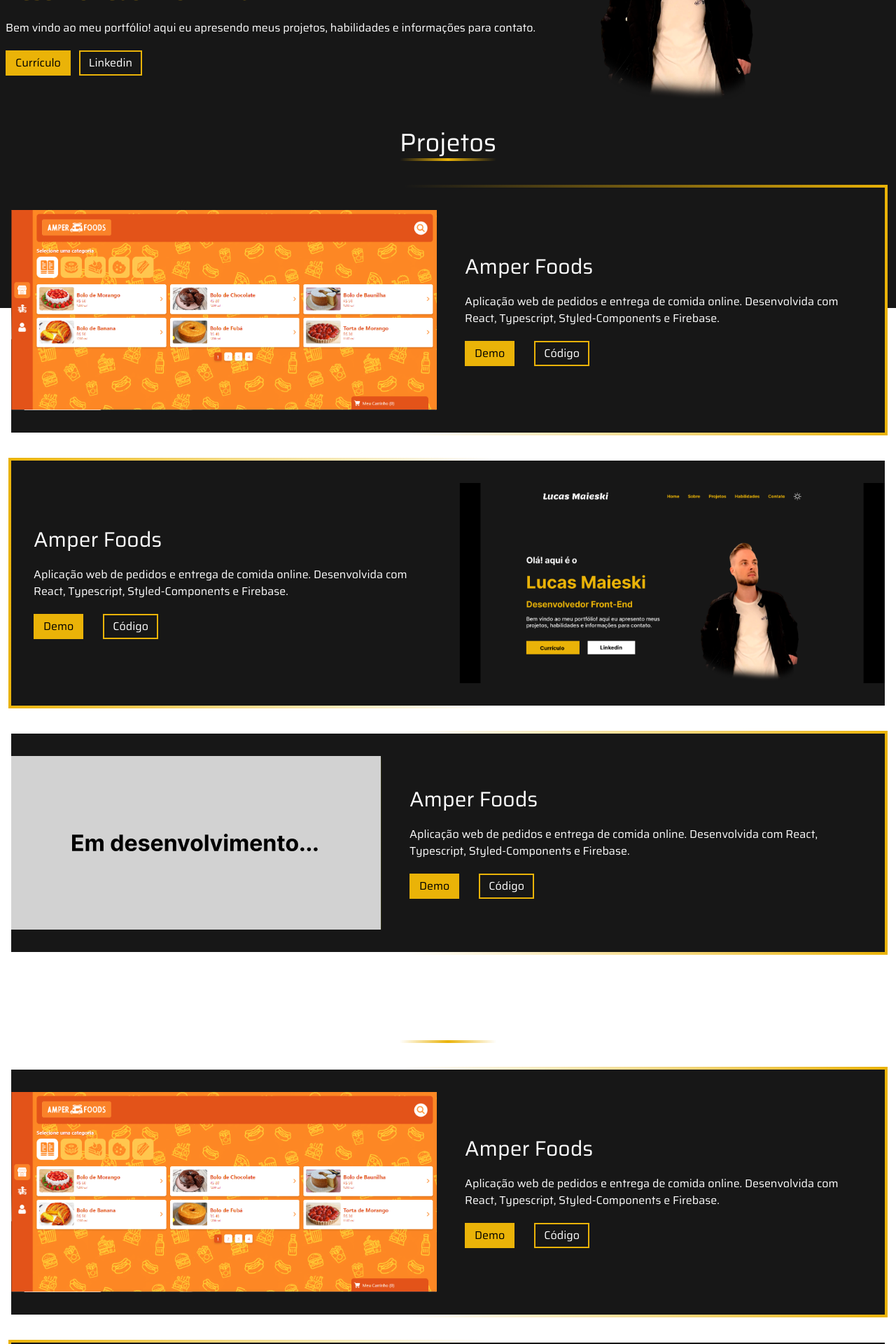
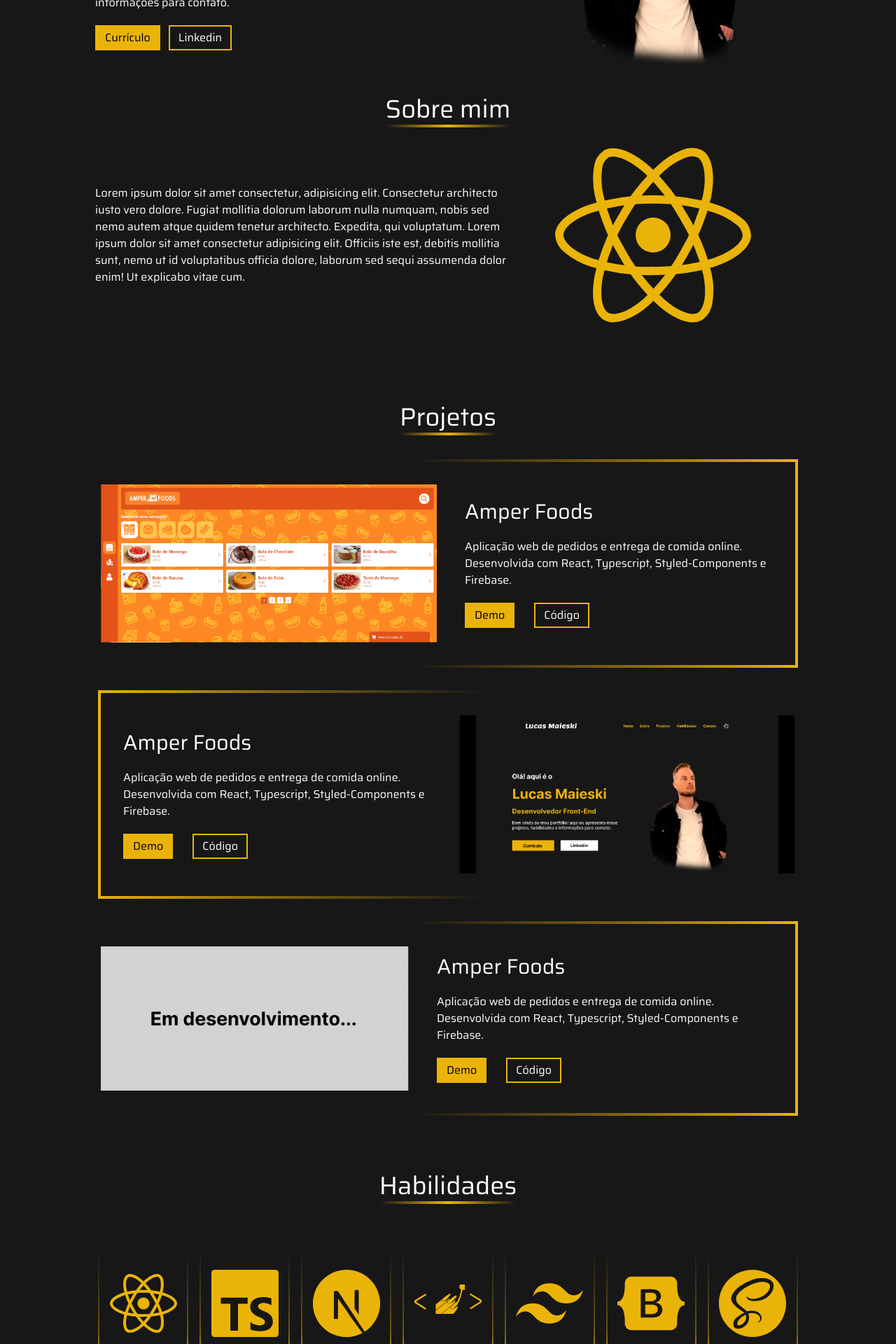
Before and after one commit to lucasgmaieski/Portfolio, a React (Vite) app: page / in a window 1280 px wide. Shown: the part 360-2280 px from the top of the page at 70% size. Built offline with nearby package versions, Linux system fonts and the light colour scheme.

Commit message:
juste no botão de voltar ao topo

```diff
--- a/src/App.tsx
+++ b/src/App.tsx
@@ -1,25 +1,54 @@
 import "./global.css";
-import { useState } from 'react'
+import { useEffect, useState } from 'react'
 import { Header } from './components/Header'
 import { Presentation } from "./components/Presentation";
 import { Projects } from "./components/Projects";
+import { About } from "./components/About";
+import { Skills } from "./components/Skills";
+import { Contact } from "./components/Contact";
+import { Link } from "react-scroll";
+import { BsArrowUpCircle } from "react-icons/bs";
 
 function App() {
-  const [count, setCount] = useState(0)
+  const [isVisible, setIsVisible] = useState(false);
+
+  const handleScroll = () => {
+    if(window.scrollY > 200) {
+      setIsVisible(true);
+    } else {
+      setIsVisible(false);
+    }
+  };
+
+  useEffect(()=> {
+    window.addEventListener('scroll', handleScroll);
+    return () => {
+      window.removeEventListener('scroll', handleScroll);
+    }
+  }, [])
 
   return (
-    <div className="h-screen w-full bg-primarylight text-black dark:bg-primarydark dark:text-white relative">
+    <div className="w-full bg-primarylight text-black dark:bg-primarydark dark:text-white relative" id="topo">
       <Header />
 
-      <main className="h-full pt-24">
-        <h1 className="text-5xl font-bold underline">
-          Hello world!
-        </h1>
+      <main className="h-fit pt-24 max-w-5xl m-auto">
+
         <Presentation />
+        <About />
         <Projects />
-        <Projects />
+        <Skills />
+        <Contact />
+        {isVisible &&
+          <Link to="topo" smooth={true} duration={1000} spy={true} spyThrottle={500} offset={-70} tabIndex={0} className=""><BsArrowUpCircle className="fixed bottom-6 text-themecolor-500 right-3 w-[36px] h-[36px] mx-2 my-1 rounded-full bg-primarylight dark:bg-primarydark shadow-primarydark dark:shadow-primarylight animate-bounce hidden md:block"/></Link>
+        }
+
       </main>
-
+      <footer className="text-center">
+        <div className="max-w-[130px] m-auto">
+          <img src="./src/assets/lgm-logo-tp.png" alt="Logotipo Lucas Maieski" />
+        </div>
+        <p>Lucas Maieski &copy; 2023 - Todos os direitos reservados.</p>
+      </footer>
     </div>
   )
 }
--- a/src/components/Header.tsx
+++ b/src/components/Header.tsx
@@ -16,7 +16,7 @@
     };
 
     return (
-        <header id="topo" className=" w-full py-2 px-2 border-b-2 border-themecolor-500/10 items-center bg-gradient-to-b from-primarylight via-primarylight to-primarylight/95  dark:bg-gradient-to-b dark:from-primarydark dark:via-primarydark dark:to-primarydark/95 fixed">
+        <header id="topo" className="w-full py-2 px-2 z-10 border-b-2 border-themecolor-500/10 items-center bg-gradient-to-b from-primarylight via-primarylight to-primarylight/95  dark:bg-gradient-to-b dark:from-primarydark dark:via-primarydark dark:to-primarydark/95 fixed">
             <div className="flex justify-between max-w-5xl m-auto">
                 <div className="max-w-[100px]">
                     <img src="./src/assets/lgm-logo-tp.png" alt="logo" tabIndex={0}/>
@@ -24,19 +24,19 @@
                 <nav className="flex flex-row gap-8 items-center">
                     <ul className="gap-8 text-black  dark:text-white font-semibold hidden md:flex">
                         <li className="hover:text-themecolor-500">
-                            <Link to="presentation" smooth={true} duration={500} className="cursor-pointer" tabIndex={0}>Home</Link>
+                            <Link to="presentation" smooth={true} duration={1000} className="cursor-pointer" tabIndex={0}>Home</Link>
                         </li>
                         <li className="hover:text-themecolor-500">
-                            <Link to="sobre" smooth={true} duration={500} className="cursor-pointer" tabIndex={0}>Sobre</Link>
+                            <Link to="sobre" smooth={true} duration={1000} className="cursor-pointer" tabIndex={0}>Sobre</Link>
                         </li>
                         <li className="hover:text-themecolor-500">
-                            <Link to="projects" smooth={true} duration={500} className="cursor-pointer" tabIndex={0}>Projetos</Link>
+                            <Link to="projects" smooth={true} duration={1000} className="cursor-pointer" tabIndex={0}>Projetos</Link>
                         </li>
                         <li className="hover:text-themecolor-500">
-                            <Link to="habilidades" smooth={true} duration={500} className="cursor-pointer" tabIndex={0}>Habilidades</Link>
+                            <Link to="habilidades" smooth={true} duration={1000} className="cursor-pointer" tabIndex={0}>Habilidades</Link>
                         </li>
                         <li className="hover:text-themecolor-500">
-                            <Link to="contato" smooth={true} duration={500} className="cursor-pointer" tabIndex={0}>Contato</Link>
+                            <Link to="contato" smooth={true} duration={1000} className="cursor-pointer" tabIndex={0}>Contato</Link>
                         </li>
                     </ul>
                     <div>
@@ -47,22 +47,22 @@
                     <div className= {`bg-gradient-to-r from-themecolor-500 via-themecolor-500/50 to-themecolor-500/10 fixed top-1/2 -translate-y-1/2 md:hidden flex items-center justify-center ${isMenuOpen ? 'right-0' : '-right-11'}`} >
                         <ul className={`text-themecolor-500 font-semibold flex flex-col my-1 bg-primarylight/80 dark:bg-primarydark/80 ${isMenuOpen ? 'ml-1' : 'ml-2'}`}>
                             <li className="opacity-90 hover:opacity-100 hover:text-themecolor-400" title="Home">
-                                <Link to="presentation" smooth={true} duration={500} tabIndex={0}><AiFillHome className="w-[28px] h-[28px] mx-2 my-1"/> </Link>
+                                <Link to="presentation" smooth={true} duration={1000} tabIndex={0}><AiFillHome className="w-[28px] h-[28px] mx-2 my-1"/> </Link>
                             </li>
                             <li className="opacity-90 hover:opacity-100 hover:text-themecolor-400">
-                                <Link to="sobre" smooth={true} duration={500} tabIndex={0}><BsFillPersonLinesFill className="w-[28px] h-[28px] mx-2 my-1"/></Link>
+                                <Link to="sobre" smooth={true} duration={1000} tabIndex={0}><BsFillPersonLinesFill className="w-[28px] h-[28px] mx-2 my-1"/></Link>
                             </li>
                             <li className="opacity-90 hover:opacity-100 hover:text-themecolor-400">
-                                <Link to="projects" smooth={true} duration={500} tabIndex={0}><PiProjectorScreenChartDuotone className="w-[28px] h-[28px] mx-2 my-1"/></Link>
+                                <Link to="projects" smooth={true} duration={1000} tabIndex={0}><PiProjectorScreenChartDuotone className="w-[28px] h-[28px] mx-2 my-1"/></Link>
                             </li>
                             <li className="opacity-90 hover:opacity-100 hover:text-themecolor-400">
-                                <Link to="habilidades" smooth={true} duration={500} tabIndex={0}><PiListChecksBold className="w-[28px] h-[28px] mx-2 my-1"/></Link>
+                                <Link to="habilidades" smooth={true} duration={1000} tabIndex={0}><PiListChecksBold className="w-[28px] h-[28px] mx-2 my-1"/></Link>
                             </li>
                             <li className="opacity-90 hover:opacity-100 hover:text-themecolor-400">
-                                <Link to="contato" smooth={true} duration={500} tabIndex={0}><MdEmail className="w-[28px] h-[28px] mx-2 my-1"/></Link>
+                                <Link to="contato" smooth={true} duration={1000} tabIndex={0}><MdEmail className="w-[28px] h-[28px] mx-2 my-1"/></Link>
                             </li>
                             <li className="opacity-90 hover:opacity-100 hover:text-themecolor-400">
-                                <Link to="topo" smooth={true} duration={500} tabIndex={0}><BsArrowUpCircle className="w-[28px] h-[28px] mx-2 my-1"/></Link>
+                                <Link to="topo" smooth={true} duration={1000} tabIndex={0}><BsArrowUpCircle className="w-[28px] h-[28px] mx-2 my-1"/></Link>
                             </li>
                         </ul>
                     </div>
--- a/src/data/ListSkills.ts
+++ b/src/data/ListSkills.ts
@@ -1,63 +1,63 @@
 export const ListSkills = [
     {
         name: 'React',
-        path: '/src/assets/reactjs.svg'
+        icon: 'FaReact'
     },
     {
         name: 'Typescript',
-        path: '/src/assets/typescript.png'
+        icon: 'SiTypescript'
     },
     {
         name: 'Next Js',
-        path: '/src/assets/nextjs.svg'
+        icon: 'SiNextdotjs'
     },
     {
-        name: 'Styled-Components',
-        path: '/src/assets/styled-components.svg'
+        name: 'Styled Components',
+        icon: 'SiStyledcomponents'
     },
     {
         name: 'Tailwindcss',
-        path: '/src/assets/tailwindcss.svg'
+        icon: 'SiTailwindcss'
     },
     {
         name: 'Bootstrap',
-        path: '/src/assets/bootstrap.svg'
+        icon: 'SiBootstrap'
     },
     {
         name: 'Sass',
-        path: '/src/assets/sass.svg'
+        icon: 'SiSass'
     },
     {
         name: 'Firebase',
-        path: '/src/assets/firebase.svg'
+        icon: 'SiFirebase'
     },
     {
         name: 'HTML',
-        path: '/src/assets/html.svg'
+        icon: 'SiHtml5'
     },
     {
         name: 'CSS',
-        path: '/src/assets/css.svg'
+        icon: 'SiCss3'
     },
     {
         name: 'Javascript',
-        path: '/src/assets/javascript.png'
+        icon: 'SiJavascript'
     },
     {
         name: 'Git',
-        path: '/src/assets/git.svg'
+        icon: 'SiGit'
     },
     {
         name: 'WordPress',
-        path: '/src/assets/wordpress.svg'
+        icon: 'SiWordpress'
     },
     {
         name: 'PHP',
-        path: '/src/assets/php.png'
+        icon: 'SiPhp'
     },
     {
         name: 'Figma',
-        path: '/src/assets/figma.svg'
+        icon: 'SiFigma'
     },
 
 ]
```
